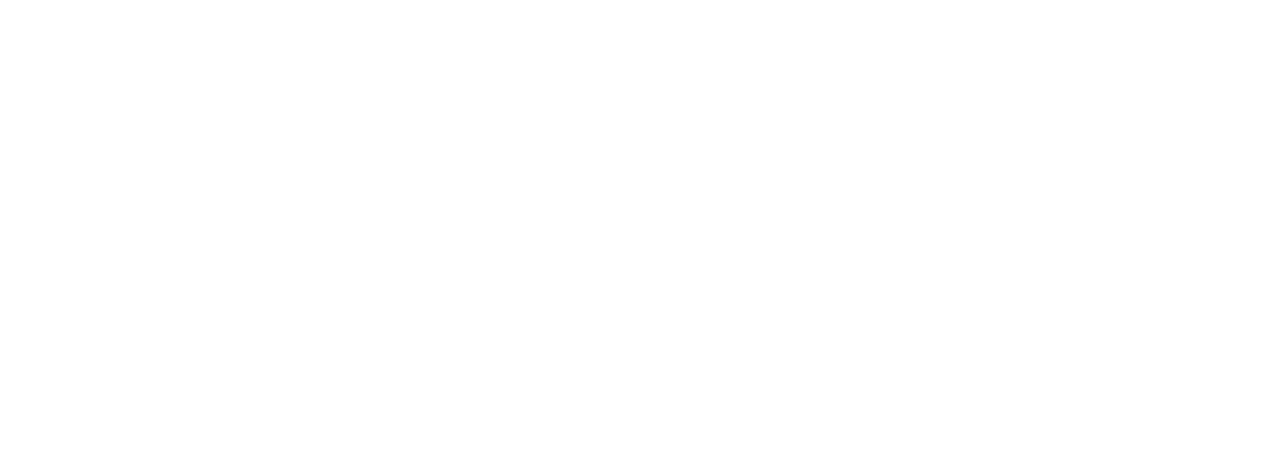
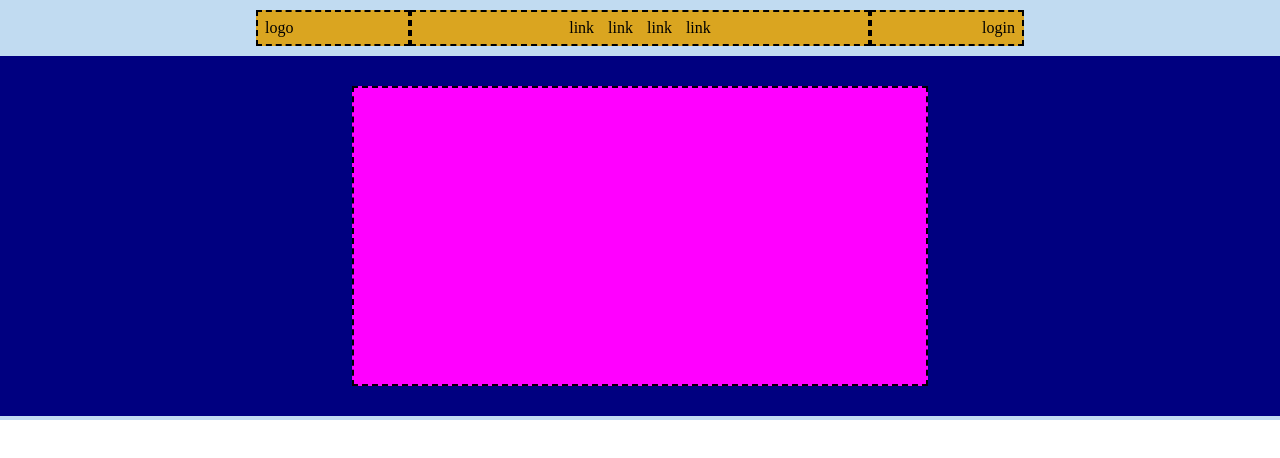
Before and after one commit to mannuccimattia/htmlcss-struttura-discord, a plain HTML site: page index.html in a window 1280 px wide. Drawn offline with Linux system fonts and the light colour scheme.

Commit message:
[UPD] Done index header

```diff
--- a/css/style.css
+++ b/css/style.css
@@ -3,3 +3,94 @@
   margin: 0;
   box-sizing: border-box;
 }
+
+.container{
+  max-width: 60%;
+  margin: 0 auto;
+}
+
+.container-sm{
+  max-width: 45%;
+  margin: 0 auto;
+}
+
+header{
+  background-color: rgb(193, 219, 241);
+  height: 420px;
+}
+
+.header-content ul{
+  list-style-type: none;
+  text-align: center;
+}
+
+.header-content ul li{
+  display: inline-block;
+  margin: 0px 5px;
+}
+
+.login{
+  text-align: end;
+}
+
+.container-sm .bg-fuchsia{
+  height: 300px;
+}
+
+/* utility */
+.w100{
+  width: 100%;
+}
+
+.w20{
+  width: 20%;
+}
+
+.w40{
+  width: 40%;
+}
+
+.w60{
+  width: 60%;
+}
+
+.my-10{
+  margin-top: 10px;
+}
+
+.pt-7{
+  padding: 7px;
+}
+
+.py-10-t{
+  padding-top: 10px;
+}
+
+.py-60-b{
+  padding-bottom: 60px;
+}
+
+.py-60{
+  padding-top: 30px;
+  padding-bottom: 30px;
+}
+
+.border-dash{
+  border: 2px dashed black;
+}
+
+.bg-goldenrod{
+  background-color: goldenrod;
+}
+
+.bg-navy{
+  background-color: navy;
+}
+
+.bg-fuchsia{
+  background-color: fuchsia;
+}
+
+.d-flex{
+  display: flex;
+}
--- a/index.html
+++ b/index.html
@@ -8,5 +8,31 @@
   </head>
   <body>
 
+    <header class="py-10-t">
+      <div class="container">
+        <div class="header-content">
+          <div class="w100 bg-goldenrod d-flex">
+            <div class="logo pt-7 w20 border-dash">logo</div>
+            <div class="link-menu pt-7 w60 border-dash">
+              <ul>
+                <li>link</li>
+                <li>link</li>
+                <li>link</li>
+                <li>link</li>
+              </ul>
+            </div>
+            <div class="login pt-7 w20 border-dash">login</div>
+          </div>
+        </div>
+      </div>
+      <div class="w100 my-10 bg-navy">
+        <div class="container-sm">
+          <div class="content py-60">
+            <div class="w100 bg-fuchsia border-dash"></div>
+          </div>
+        </div>
+      </div>
+    </header>
+
   </body>
 </html>
```
